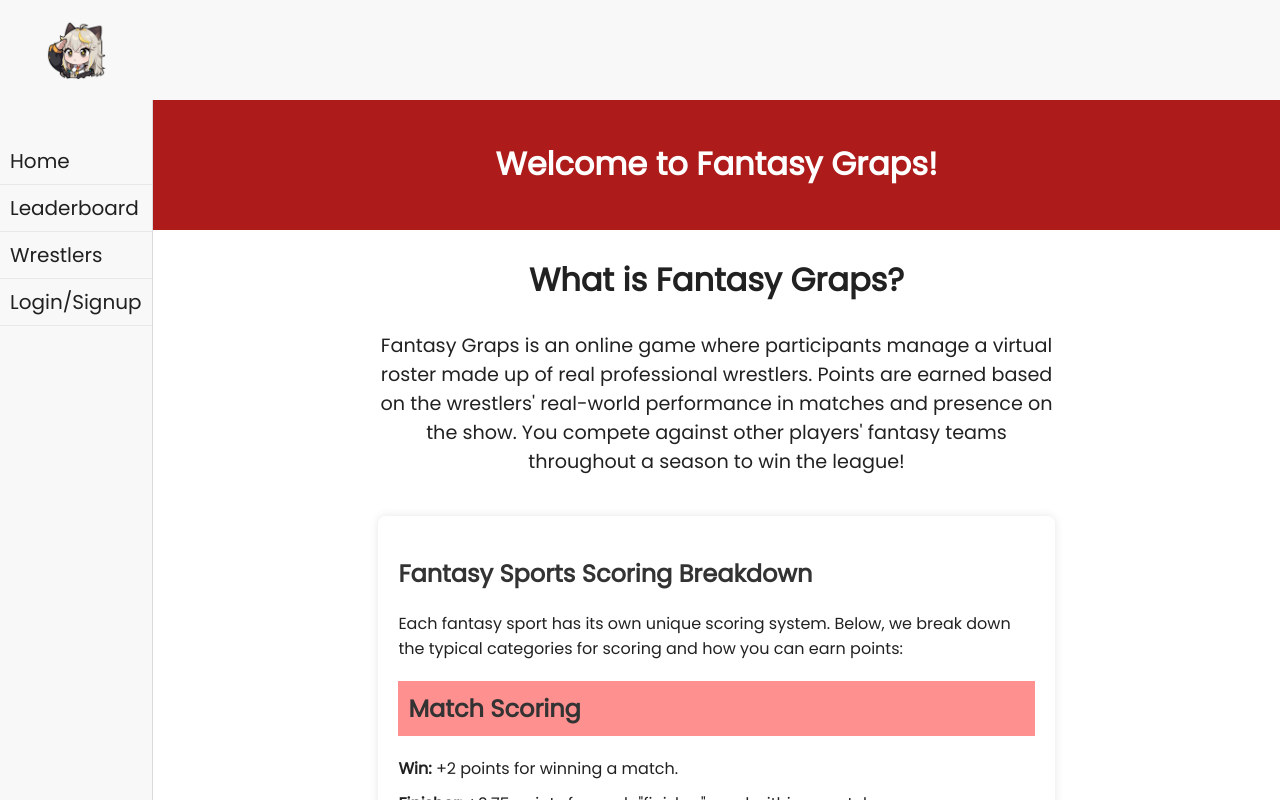
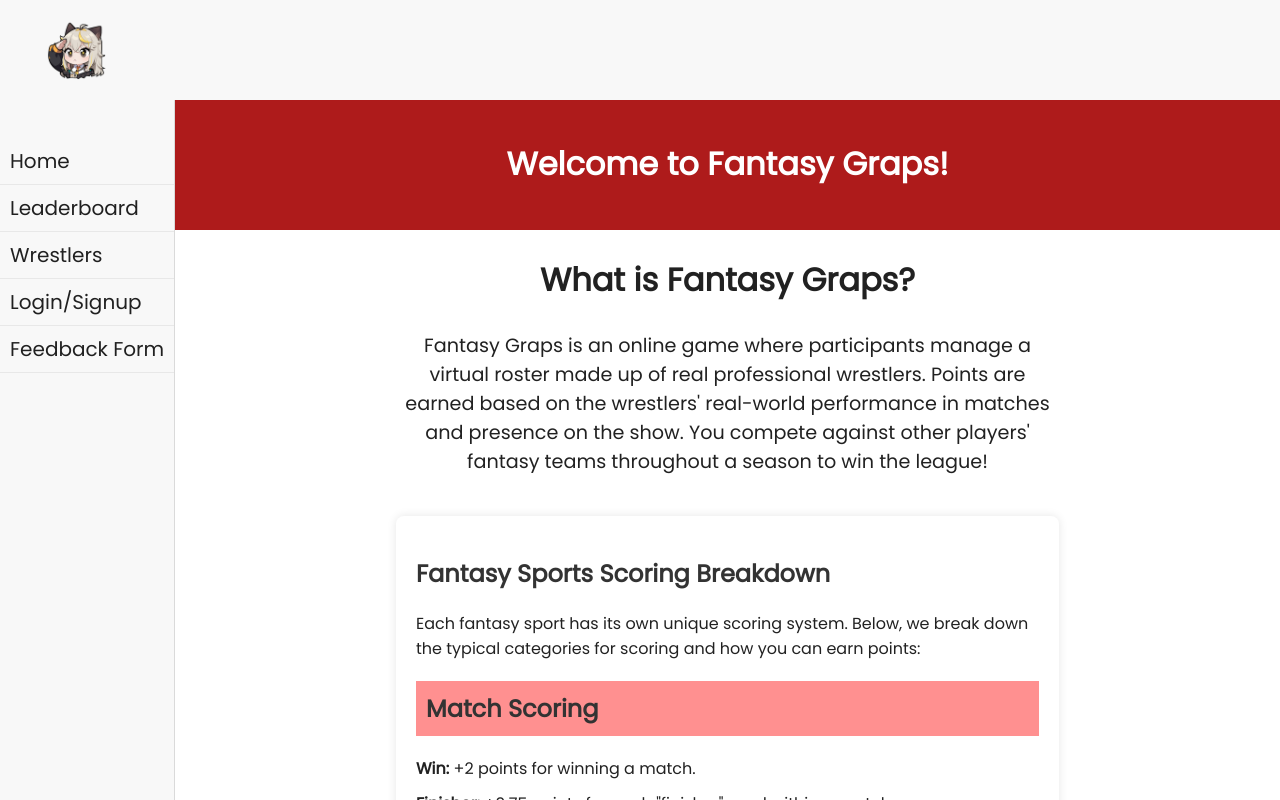
Before and after one commit to akp4657/pwfantasy, an Angular app: page / in a window 1280 px wide. Built offline with nearby package versions, Linux system fonts and the light colour scheme; a web font is replaced by a local one.

Commit message:
Job enabled and functioning

```diff
--- a/package.json
+++ b/package.json
@@ -5,7 +5,7 @@
   "scripts": {
     "ng": "ng",
     "start": "npm-run-all --parallel start-api start-ng",
-    "start-api": "node app",
+    "start-api": "node index",
     "start-ng": "ng serve",
     "build": "ng build",
     "watch": "ng build --watch --configuration development",
--- a/src/app/components/sidebar/sidebar.component.html
+++ b/src/app/components/sidebar/sidebar.component.html
@@ -6,3 +6,4 @@
 <div class="sidebar-item link" (click)="navigateToPage('/wrestlers')">Wrestlers</div>
 <div class="sidebar-item link" *ngIf="loggedIn" (click)="logout()">Logout</div>
 <div class="sidebar-item link" *ngIf="!loggedIn" (click)="openLoginModal()">Login/Signup</div>
+<a *ngIf="!loggedIn" class="sidebar-item link" href="https://forms.gle/ghhqaFNyjAxdZfAW7" target="_blank">Feedback Form</a>
--- a/src/app/components/topbar/topbar.component.html
+++ b/src/app/components/topbar/topbar.component.html
@@ -1 +1,4 @@
 <img class="logo-img" src="assets/logo.png" routerLink="/">
+<!-- <header>
+    <h1>Welcome to Fantasy Graps!</h1>
+</header> -->
--- a/src/app/components/topbar/topbar.component.scss
+++ b/src/app/components/topbar/topbar.component.scss
@@ -20,5 +20,12 @@
     padding-bottom: 20px;
     padding-left: 30px;
     padding-right: 30px;
-    cursor: pointer;
 }
+
+header {
+    background-color: $theme-color-dark-1;
+    color: white;
+    padding: 20px;
+    padding-top: 55px;
+    text-align: center;
+}
--- a/src_api/gameService.js
+++ b/src_api/gameService.js
@@ -8,6 +8,8 @@ const zoho_headers = {
     'Authorization': `Zoho-oauthtoken ${process.env.ACCESS_TOKEN}`,
     'Content-Type': 'application/x-www-form-urlencoded',
 };
+
+console.log(zoho_headers)
 
 // Mongoose DB
 let models = {};
--- a/src_api/helper.js
+++ b/src_api/helper.js
@@ -26,11 +26,11 @@ export const getAccessToken = async function() {
         const envConfig = dotenv.parse(fs.readFileSync('.env'));
         envConfig.ACCESS_TOKEN = accessToken;
         const newEnvContent = Object.entries(envConfig).map(([key, value]) => `${key}=${value}`).join('\n');
-        fs.writeFileSync('.env', newEnvContent);
+        await fs.writeFileSync('.env', newEnvContent);
 
         // Reload process.env
-        dotenv.config();
-        console.log('New Access Token --', process.env.ACCESS_TOKEN);
+        await dotenv.config();
+        console.log('Env Access Token --', process.env.ACCESS_TOKEN);
         console.log('New Access Token:', accessToken);
         //return accessToken;
       } catch (error) {
--- a/src_api/userService.js
+++ b/src_api/userService.js
@@ -34,7 +34,7 @@ export const signup = async function(req, res) {
             Password: hash,
             Budget: 500,
             Salt: salt,
-            Team_Name: '',
+            Team_Name: 'My Team',
             Team: [],
             Email_List: false,
         });
@@ -59,7 +59,6 @@ export const login = async function (req, res) {
         if(user) {
             try {
                 let dcrypt = bcrypt.compareSync(password, user.Password);
-                console.log(dcrypt)
                 if (!dcrypt) {
                     return res.status(401).send({
                         success: false,
```
Also changed, not shown: index.js (+3 -4 lines).
